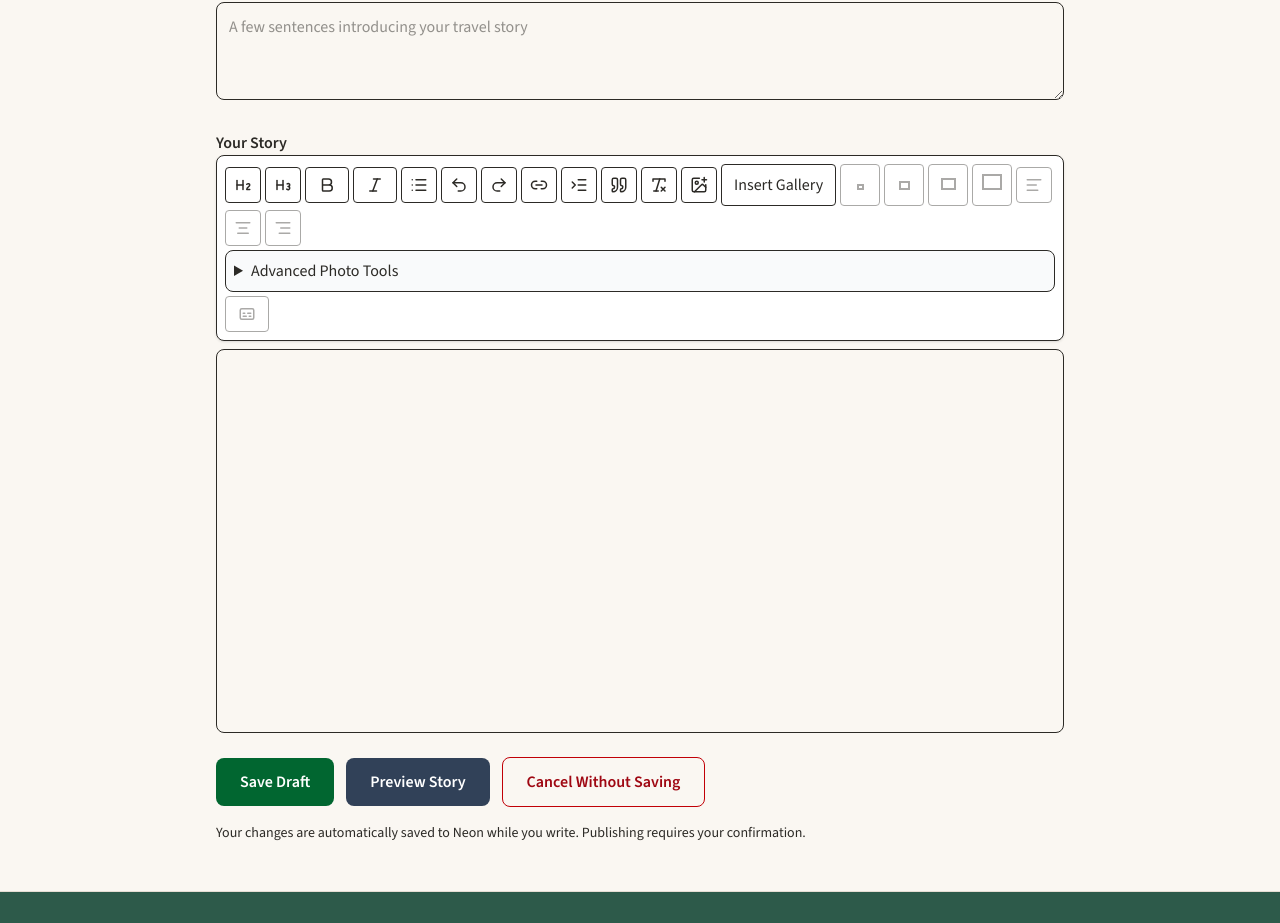
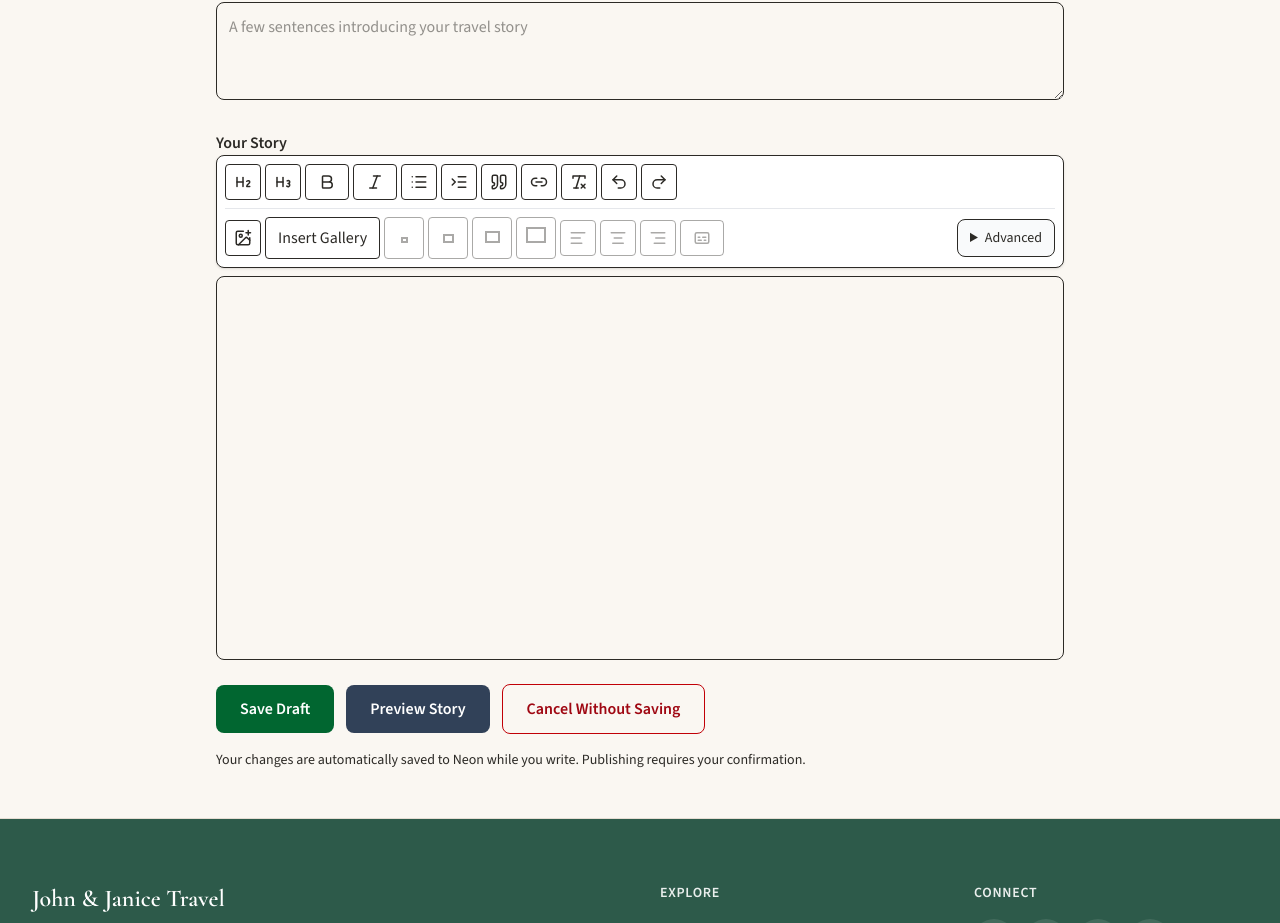
Before and after one commit to johnandjanicewilson-creator/jandjrepository, a Next.js app: page /dashboard/new in a window 1280 px wide. Shown: the part 795-1718 px from the top of the page. Built offline with nearby package versions, Linux system fonts and the light colour scheme; no server answers; sample sign-in values are in the browser's storage.

Commit message:
Organize story toolbar and improve tooltips

```diff
--- a/src/components/editor/StoryEditor.tsx
+++ b/src/components/editor/StoryEditor.tsx
@@ -353,57 +353,89 @@ export default function StoryEditor({
 
   return (
     <div>
-      <div className="sticky top-20 z-30 mb-2 flex flex-wrap items-center gap-1 rounded-lg border bg-white p-2 shadow-sm">
-        <button title="Heading 2"
+
+      <style>{`
+        .story-toolbar .story-tool {
+          position: relative;
+        }
+        .story-toolbar .story-tool[data-tooltip]:hover::after,
+        .story-toolbar .story-tool[data-tooltip]:focus-visible::after {
+          content: attr(data-tooltip);
+          position: absolute;
+          bottom: calc(100% + 10px);
+          left: 65%;
+          z-index: 100;
+          width: max-content;
+          max-width: 240px;
+          padding: 6px 9px;
+          border-radius: 5px;
+          background: #1f2937;
+          color: white;
+          font-size: 12px;
+          font-style: normal;
+          font-weight: 400;
+          line-height: 1.4;
+          text-align: left;
+          white-space: normal;
+          pointer-events: none;
+          box-shadow: 0 2px 6px #0003;
+        }
+        .story-toolbar .story-tool:disabled:hover::after {
+          display: none;
+        }
+      `}</style>
+      <div className="story-toolbar sticky top-20 z-30 mb-2 rounded-lg border bg-white p-2 shadow-sm">
+        <div className="flex flex-wrap items-center gap-1 ">
+<button data-tooltip="Heading 2"
           type="button"
           onClick={() => editor?.chain().focus().toggleHeading({ level: 2 }).run()}
-          className="rounded border p-2 hover:bg-gray-100"
+          className="story-tool rounded border p-2 hover:bg-gray-100"
         >
           <Heading2 size={18} aria-label="Heading 2" />
         </button>
-        <button title="Heading 3"
+        <button data-tooltip="Heading 3"
           type="button"
           onClick={() => editor?.chain().focus().toggleHeading({ level: 3 }).run()}
-          className="rounded border p-2 hover:bg-gray-100"
+          className="story-tool rounded border p-2 hover:bg-gray-100"
         >
           <Heading3 size={18} aria-label="Heading 3" />
         </button>
- <button title="Bold"
+ <button data-tooltip="Bold"
           type="button"
           onClick={() => editor?.chain().focus().toggleBold().run()}
-          className="rounded border px-3 py-2 font-bold"
+          className="story-tool rounded border px-3 py-2 font-bold"
         >
           <Bold size={18} aria-label="Bold" />
         </button>
-        <button title="Italic"
+        <button data-tooltip="Italic"
           type="button"
           onClick={() => editor?.chain().focus().toggleItalic().run()}
-          className="rounded border px-3 py-2 italic"
+          className="story-tool rounded border px-3 py-2 italic"
         >
           <Italic size={18} aria-label="Italic" />
         </button>
-        <button title="Bullet List"
+        <button data-tooltip="Bullet List"
           type="button"
           onClick={() => editor?.chain().focus().toggleBulletList().run()}
-          className="rounded border p-2 hover:bg-gray-100"
+          className="story-tool rounded border p-2 hover:bg-gray-100"
         >
           <List size={18} aria-label="Bullet List" />
         </button>
-<button title="Undo"
+<button data-tooltip="Inset Text"
           type="button"
-          onClick={() => editor?.chain().focus().undo().run()}
-          className="rounded border p-2 hover:bg-gray-100"
+          onClick={() => editor?.chain().focus().toggleInsetText().run()}
+          className="story-tool rounded border p-2 hover:bg-gray-100"
         >
-          <Undo2 size={18} aria-label="Undo" />
+          <IndentIncrease size={18} aria-label="Inset Text" />
         </button>
-        <button title="Redo"
-          type="button"
-          onClick={() => editor?.chain().focus().redo().run()}
-          className="rounded border p-2 hover:bg-gray-100"
-        >
-          <Redo2 size={18} aria-label="Redo" />
-        </button>
-        <button title="Insert Link"
+<button data-tooltip="Block Quote"
+  type="button"
+  onClick={() => editor?.chain().focus().toggleBlockquote().run()}
+  className="story-tool rounded border p-2 hover:bg-gray-100"
+>
+  <Quote size={18} aria-label="Block Quote" />
+</button>
+        <button data-tooltip="Insert Link"
           type="button"
           onClick={() => {
             if (!editor) return;
@@ -412,32 +444,35 @@ export default function StoryEditor({
             if (url) {
               editor.chain().focus().setTextSelection({ from, to }).setLink({ href: url }).run();
           }}}
-          className="rounded border p-2 hover:bg-gray-100"
+          className="story-tool rounded border p-2 hover:bg-gray-100"
         >
           <Link2 size={18} aria-label="Insert Link" />
         </button>
-        <button title="Inset Text"
-          type="button"
-          onClick={() => editor?.chain().focus().toggleInsetText().run()}
-          className="rounded border p-2 hover:bg-gray-100"
-        >
-          <IndentIncrease size={18} aria-label="Inset Text" />
-        </button>
-<button title="Block Quote"
-  type="button"
-  onClick={() => editor?.chain().focus().toggleBlockquote().run()}
-  className="rounded border p-2 hover:bg-gray-100"
->
-  <Quote size={18} aria-label="Block Quote" />
-</button>
-        <button title="Clear Formatting"
+        <button data-tooltip="Clear Formatting"
           type="button"
           onClick={() => editor?.chain().focus().unsetAllMarks().run()}
-          className="rounded border p-2 hover:bg-gray-100"
+          className="story-tool rounded border p-2 hover:bg-gray-100"
         >
           <RemoveFormatting size={18} aria-label="Clear Formatting" />
         </button>
-        <button title="Insert Photo"
+        <button data-tooltip="Undo"
+          type="button"
+          onClick={() => editor?.chain().focus().undo().run()}
+          className="story-tool rounded border p-2 hover:bg-gray-100"
+        >
+          <Undo2 size={18} aria-label="Undo" />
+        </button>
+        <button data-tooltip="Redo"
+          type="button"
+          onClick={() => editor?.chain().focus().redo().run()}
+          className="story-tool rounded border p-2 hover:bg-gray-100"
+        >
+          <Redo2 size={18} aria-label="Redo" />
+        </button>
+                </div>
+        <div className="my-2 border-t border-gray-200" />
+        <div className="flex flex-wrap items-center gap-1 ">
+<button data-tooltip="Insert Photo"
           type="button"
           disabled={!editor}
           onClick={async () => {
@@ -481,16 +516,16 @@ export default function StoryEditor({
 
             picker.click();
           }}
-          className="rounded border p-2 hover:bg-gray-100"
+          className="story-tool rounded border p-2 hover:bg-gray-100"
         >
           <ImagePlus size={18} aria-label="Insert Photo" />
         </button>
         <button
           type="button"
-          title="Select one or more photographs from Finder"
+          data-tooltip="Select one or more photographs from Finder"
           disabled={!editor}
           onClick={() => insertGallery()}
-          className="rounded border px-3 py-2 hover:bg-gray-100 disabled:opacity-40"
+          className="story-tool rounded border px-3 py-2 hover:bg-gray-100 disabled:opacity-40"
         >
           Insert Gallery
         </button>
@@ -498,7 +533,7 @@ export default function StoryEditor({
           <button
             key={size}
             type="button"
-            title={`Set selected photo to ${size}`}
+            data-tooltip={`Set selected photo to ${size}`}
             disabled={!editor || !photoSelected}
             onClick={() =>
               editor?.chain().focus().updateAttributes("image", {
@@ -506,7 +541,7 @@ export default function StoryEditor({
                 photoWidth: null,
               }).run()
             }
-            className="rounded border p-2 hover:bg-gray-100 disabled:opacity-40"
+            className="story-tool rounded border p-2 hover:bg-gray-100 disabled:opacity-40"
           >
             <span
               aria-label={`${size} photo size`}
@@ -526,14 +561,14 @@ export default function StoryEditor({
           <button
             key={position}
             type="button"
-            title={`Position selected photo ${position}`}
+            data-tooltip={`Position selected photo ${position}`}
             disabled={!editor || !photoSelected}
             onClick={() =>
               editor?.chain().focus().updateAttributes("image", {
                 photoPosition: position,
               }).run()
             }
-            className="rounded border p-2 hover:bg-gray-100 disabled:opacity-40"
+            className="story-tool rounded border p-2 hover:bg-gray-100 disabled:opacity-40"
           >
             {position === "left" ? (
               <AlignLeft size={18} />
@@ -544,91 +579,9 @@ export default function StoryEditor({
             )}
           </button>
         ))}
-      <details className="w-full rounded-lg border bg-gray-50 p-2">
-        <summary className="cursor-pointer font-medium">
-          Advanced Photo Tools
-        </summary>
-        <div className="mt-2 flex flex-wrap gap-1">
       <button
         type="button"
-        title="Add selected photograph to gallery"
-        disabled={!editor || !photoSelected || galleryPhotoSelections.length >= 3}
-        onClick={() => {
-          if (!editor || !editor.isActive("image")) return;
-          const { from: position } = editor.state.selection;
-          const node = editor.state.doc.nodeAt(position);
-          if (node?.type.name !== "image") return;
-          const src = node.attrs.src;
-          if (typeof src !== "string" || !src) return;
-          setGalleryPhotoSelections((previous) =>
-            previous.some((photo) => photo.position === position)
-              ? previous
-              : [...previous, { position, src }]
-          );
-        }}
-        className="rounded border px-3 py-2 disabled:opacity-40"
-      >
-        Add to Gallery ({galleryPhotoSelections.length}/3)
-      </button>
-      <button
-        type="button"
-        title="Combine selected photographs into a gallery"
-        disabled={!editor || galleryPhotoSelections.length < 2}
-        onClick={makeGallery}
-        className="rounded border px-3 py-2 disabled:opacity-40"
-      >
-        Make Gallery
-      </button>
-      <button
-        type="button"
-        title="Clear selected gallery photographs"
-        disabled={galleryPhotoSelections.length === 0}
-        onClick={() => setGalleryPhotoSelections([])}
-        className="rounded border px-3 py-2 disabled:opacity-40"
-      >
-        Clear Selection
-      </button>
-      <button
-        type="button"
-        title="Separate the selected gallery into individual photographs"
-        disabled={!editor || !gallerySelected}
-        onClick={separateGallery}
-        className="rounded border px-3 py-2 disabled:opacity-40"
-      >
-        Separate Gallery
-      </button>
-      <button
-        type="button"
-        title="Select this gallery for moving"
-        disabled={!editor || !gallerySelected || !!galleryToMove}
-        onClick={startMovingGallery}
-        className="rounded border px-3 py-2 disabled:opacity-40"
-      >
-        Move Gallery
-      </button>
-      <button
-        type="button"
-        title="Place the gallery at the cursor"
-        disabled={!editor || !galleryToMove}
-        onClick={placeMovingGallery}
-        className="rounded border px-3 py-2 disabled:opacity-40"
-      >
-        Place Gallery
-      </button>
-      <button
-        type="button"
-        title="Cancel moving the gallery"
-        disabled={!galleryToMove}
-        onClick={() => setGalleryToMove(null)}
-        className="rounded border px-3 py-2 disabled:opacity-40"
-      >
-        Cancel Move
-      </button>
-        </div>
-      </details>
-      <button
-        type="button"
-        title="Add or edit the selected photograph's caption"
+        data-tooltip="Add or edit the selected photograph's caption"
         disabled={!editor || (!photoSelected && !gallerySelected)}
         onClick={() => {
           if (!editor) return;
@@ -645,10 +598,93 @@ export default function StoryEditor({
             [attribute]: caption,
           }).run();
         }}
-        className="rounded border px-3 py-2 disabled:opacity-40"
+        className="story-tool rounded border px-3 py-2 disabled:opacity-40"
       >
         <Captions size={18} aria-label="Add or Edit Caption" />
       </button>
+<details className="group relative ml-auto shrink-0 rounded-lg border bg-gray-50 px-3 py-2">
+        <summary className="cursor-pointer text-sm font-medium">
+          Advanced
+        </summary>
+        <div className="hidden absolute right-0 top-full z-50 mt-2 w-72 flex-wrap gap-1 rounded-lg border bg-white p-3 shadow-lg group-open:flex">
+      <button
+        type="button"
+        data-tooltip="Add selected photograph to gallery"
+        disabled={!editor || !photoSelected || galleryPhotoSelections.length >= 3}
+        onClick={() => {
+          if (!editor || !editor.isActive("image")) return;
+          const { from: position } = editor.state.selection;
+          const node = editor.state.doc.nodeAt(position);
+          if (node?.type.name !== "image") return;
+          const src = node.attrs.src;
+          if (typeof src !== "string" || !src) return;
+          setGalleryPhotoSelections((previous) =>
+            previous.some((photo) => photo.position === position)
+              ? previous
+              : [...previous, { position, src }]
+          );
+        }}
+        className="story-tool rounded border px-3 py-2 disabled:opacity-40"
+      >
+        Add to Gallery ({galleryPhotoSelections.length}/3)
+      </button>
+      <button
+        type="button"
+        data-tooltip="Combine selected photographs into a gallery"
+        disabled={!editor || galleryPhotoSelections.length < 2}
+        onClick={makeGallery}
+        className="story-tool rounded border px-3 py-2 disabled:opacity-40"
+      >
+        Make Gallery
+      </button>
+      <button
+        type="button"
+        data-tooltip="Clear selected gallery photographs"
+        disabled={galleryPhotoSelections.length === 0}
+        onClick={() => setGalleryPhotoSelections([])}
+        className="story-tool rounded border px-3 py-2 disabled:opacity-40"
+      >
+        Clear Selection
+      </button>
+      <button
+        type="button"
+        data-tooltip="Separate the selected gallery into individual photographs"
+        disabled={!editor || !gallerySelected}
+        onClick={separateGallery}
+        className="story-tool rounded border px-3 py-2 disabled:opacity-40"
+      >
+        Separate Gallery
+      </button>
+      <button
+        type="button"
+        data-tooltip="Select this gallery for moving"
+        disabled={!editor || !gallerySelected || !!galleryToMove}
+        onClick={startMovingGallery}
+        className="story-tool rounded border px-3 py-2 disabled:opacity-40"
+      >
+        Move Gallery
+      </button>
+      <button
+        type="button"
+        data-tooltip="Place the gallery at the cursor"
+        disabled={!editor || !galleryToMove}
+        onClick={placeMovingGallery}
+        className="story-tool rounded border px-3 py-2 disabled:opacity-40"
+      >
+        Place Gallery
+      </button>
+      <button
+        type="button"
+        data-tooltip="Cancel moving the gallery"
+        disabled={!galleryToMove}
+        onClick={() => setGalleryToMove(null)}
+        className="story-tool rounded border px-3 py-2 disabled:opacity-40"
+      >
+        Cancel Move
+      </button>
+        </div>
+      </details>
+              </div>
       </div>
       <EditorContent editor={editor} />
     </div>
```
